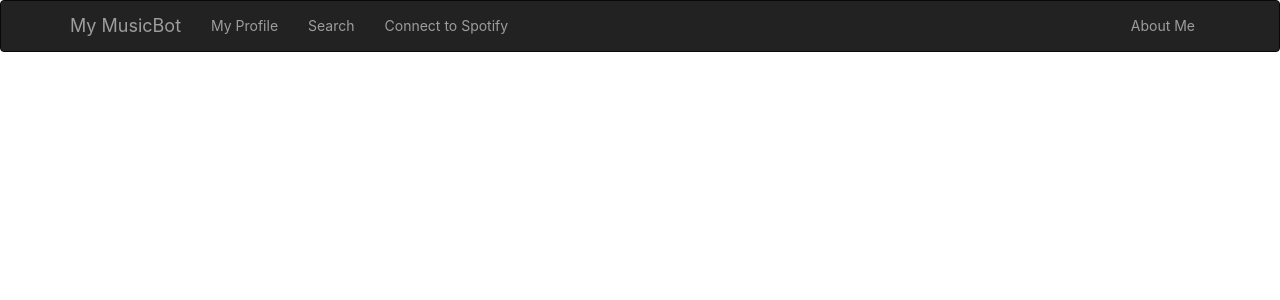
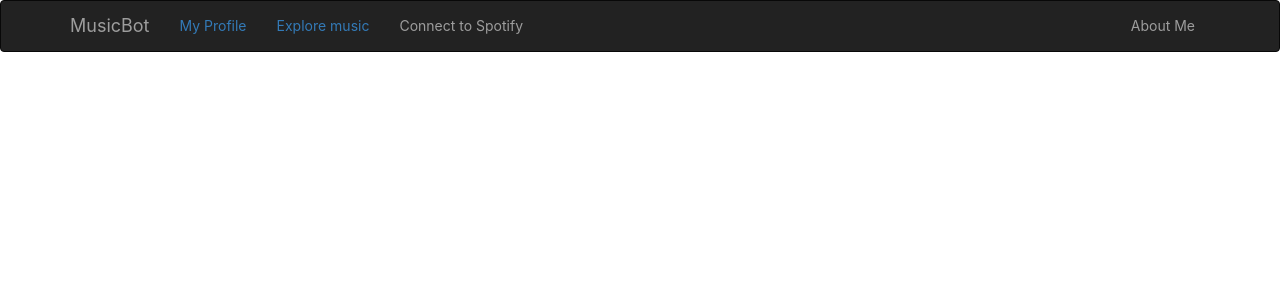
Before and after one commit to JeroenBoonen/musicbot-react-redux-app, a React (Create React App) app in the folder client/: page /recommend in a window 1280 px wide. Shown: the top 300 px of the page. Built offline with nearby package versions, Linux system fonts and the light colour scheme.

Commit message:
minor update and heroku set up

```diff
--- a/client/src/container/Profile.js
+++ b/client/src/container/Profile.js
@@ -61,11 +61,13 @@ class Profile extends Component {
 
   //after like button is clicked, save the liked track to db and associate it with the profile
   saveLike = () => {
-    const trackSpotifyID = this.state.rec.id
+    const trackSpotifyID = this.state.rec[this.state.recIndex].id
     this.props.like(trackSpotifyID, this.props.profile.profileID)
-    this.setState({
-      showForm: true
-    })
+    if(!this.props.loggedIn) {
+      this.setState({
+        showForm: true
+      })
+    }
   }
 
   fetchRecommend = () => {
@@ -100,7 +102,6 @@ class Profile extends Component {
     } else {
       profile = null
     }
-
     return (
       <React.Fragment>
         <h4>Your tracks based on {this.props.searchResults.name}:</h4>
@@ -116,6 +117,7 @@ const mapStateToProps = (state) => {
   return {
     searchResults: state.searchResults,
     profile: state.profile,
+    loggedIn: state.profileInfo.loggedIn
   }
 }
 
--- a/client/src/container/ProfilePage.js
+++ b/client/src/container/ProfilePage.js
@@ -1,6 +1,6 @@
 import React, { Component } from 'react';
 import { connect } from 'react-redux'
-
+import { BrowserRouter as Router, Route, Link } from "react-router-dom";
 
 class ProfilePage extends Component {
   constructor() {
@@ -54,6 +54,9 @@ class ProfilePage extends Component {
               </a>
           )}
         </div>
+        <button className="btn btn-primary">
+          <Link to="/start">Back to browsing</Link>
+        </button>
       </>
     )
   }
--- a/client/src/presentation/Navbar.js
+++ b/client/src/presentation/Navbar.js
@@ -1,21 +1,22 @@
 import React from 'react';
+import { BrowserRouter as Router, Route, Link } from "react-router-dom";
 import { Navbar, Nav, NavItem } from 'react-bootstrap'
 
 const MusicNavbar = ({profileID}) =>
   <Navbar inverse collapseOnSelect>
   <Navbar.Header>
     <Navbar.Brand>
-      <a href="/">My MusicBot</a>
+      <Link to='/'>MusicBot</Link>
     </Navbar.Brand>
     <Navbar.Toggle />
   </Navbar.Header>
   <Navbar.Collapse>
     <Nav>
-      <NavItem eventKey={1} href={`/profiles/${profileID}`}>
-        My Profile
+      <NavItem eventKey={1} >
+        <Link to={`/profiles/${profileID}`}>My Profile</Link>
       </NavItem>
-      <NavItem eventKey={2} href="/start">
-        Search
+      <NavItem eventKey={1} >
+        <Link to={`/start`}>Explore music</Link>
       </NavItem>
       <NavItem eventKey={2} href="#">
         Connect to Spotify
```
Also changed, not shown: 2 other files (tests, documents, lock files or other folders).
